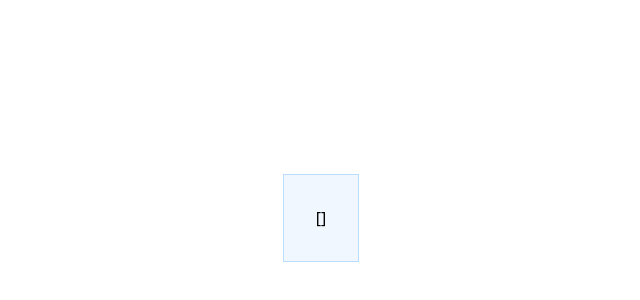
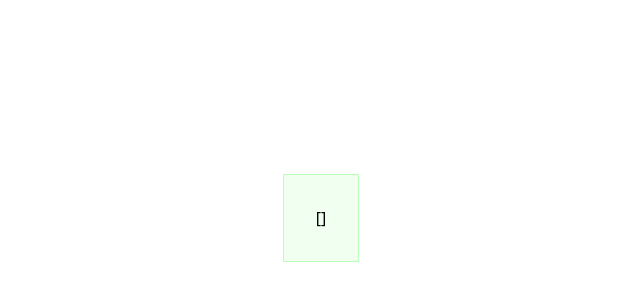
Before and after one commit to jcreedcmu/midi-toy, a React app: page / in a window 1280 px wide. Shown: the part 182-482 px from the top of the page, without its empty margins (319-959 px from the left). Built offline with nearby package versions, Linux system fonts and the light colour scheme.

Commit message:
very primitive grading

```diff
--- a/public/index.html
+++ b/public/index.html
@@ -5,7 +5,7 @@
 	 <link rel="stylesheet" type="text/css" href="style.css">
   </head>
   <body>
-    <div id="ui"></div>
+    <div id="root"></div>
 	 <script src="js/bundle.js"></script>
   </body>
 </html>
--- a/public/style.css
+++ b/public/style.css
@@ -1,12 +1,15 @@
 
 #ui { background-color: #f0f7ff; padding: 2em; border: 1px solid #bdf; }
+#ui.wrong { background-color: #fff0f0; border: 1px solid #fbb; }
+#ui.right { background-color: #f0fff0; border: 1px solid #bfb; }
 
 
 * {  font-family: sans; }
 
-body {
+#root {
   height: 100vh;
-  margin: 0px;
   display: grid;
   place-items: center center;
  }
+
+body { margin: 0px; }
--- a/src/index.tsx
+++ b/src/index.tsx
@@ -27,8 +27,13 @@ function generateRandomNote(s: AppState): AppState {
   });
 }
 
+function hex(x: number): string {
+  return x.toString(16);
+}
+
 class App extends React.Component<AppProps, AppState> {
   outPort: WebMidi.MIDIOutput | undefined;
+
 
   constructor(p: AppProps) {
     super(p);
@@ -41,7 +46,7 @@ class App extends React.Component<AppProps, AppState> {
   render() {
     const s = this.state;
     return (
-      <div>
+      <div id="ui" className={s.remainingInput.length == 0 ? "right" : s.mistake ? "wrong" : undefined}>
         {JSON.stringify(s.playedInterval.map(x => x.p))}
       </div>
     );
@@ -55,12 +60,38 @@ class App extends React.Component<AppProps, AppState> {
             this.outPort = port;
           }
         }
-      }
-    )
+        let inPort: WebMidi.MIDIInput | undefined;
+        for (const port of acc.inputs.values()) {
+          if (!port.name!.match(/through/i)) {
+            console.log(port);
+            inPort = port;
+          }
+        }
+        inPort!.onmidimessage = this._handleMidi.bind(this);
+      });
+
+
     document.addEventListener('keydown', this._handleKeyDown.bind(this));
   }
   componentWillUnmount() {
     document.removeEventListener('keydown', this._handleKeyDown.bind(this));
+  }
+
+  _handleMidi(m: WebMidi.MIDIMessageEvent) {
+    const { data } = m;
+    if (data[0] == 0x90 && data[2] > 0) {
+      if (this.state.remainingInput.length > 0) {
+        this.setState(s => produce(s, s => {
+          if (data[1] == s.remainingInput[0].p) {
+            s.remainingInput.shift();
+          }
+          else {
+            s.mistake = true;
+          }
+        }));
+      }
+    }
+
   }
   _handleKeyDown(e: KeyboardEvent) {
     if (e.keyCode == 32) {
@@ -72,14 +103,14 @@ class App extends React.Component<AppProps, AppState> {
     }
   }
 
-  async  play(): Promise<void> {
+  async play(): Promise<void> {
     for (const n of this.state.playedInterval) {
-      this.outPort!.send([0x90, n.p, 0x30]);
+      this.outPort!.send([0x90, n.p, 0x28]);
+      await delay(0.2);
+      this.outPort!.send([0x80, n.p, 0x00]);
       await delay(0.1);
-      this.outPort!.send([0x80, n.p, 0x00]);
-      await delay(0.2);
     }
   }
 }
 
-render(<App />, document.getElementById('ui'));
+render(<App />, document.getElementById('root'));
```
